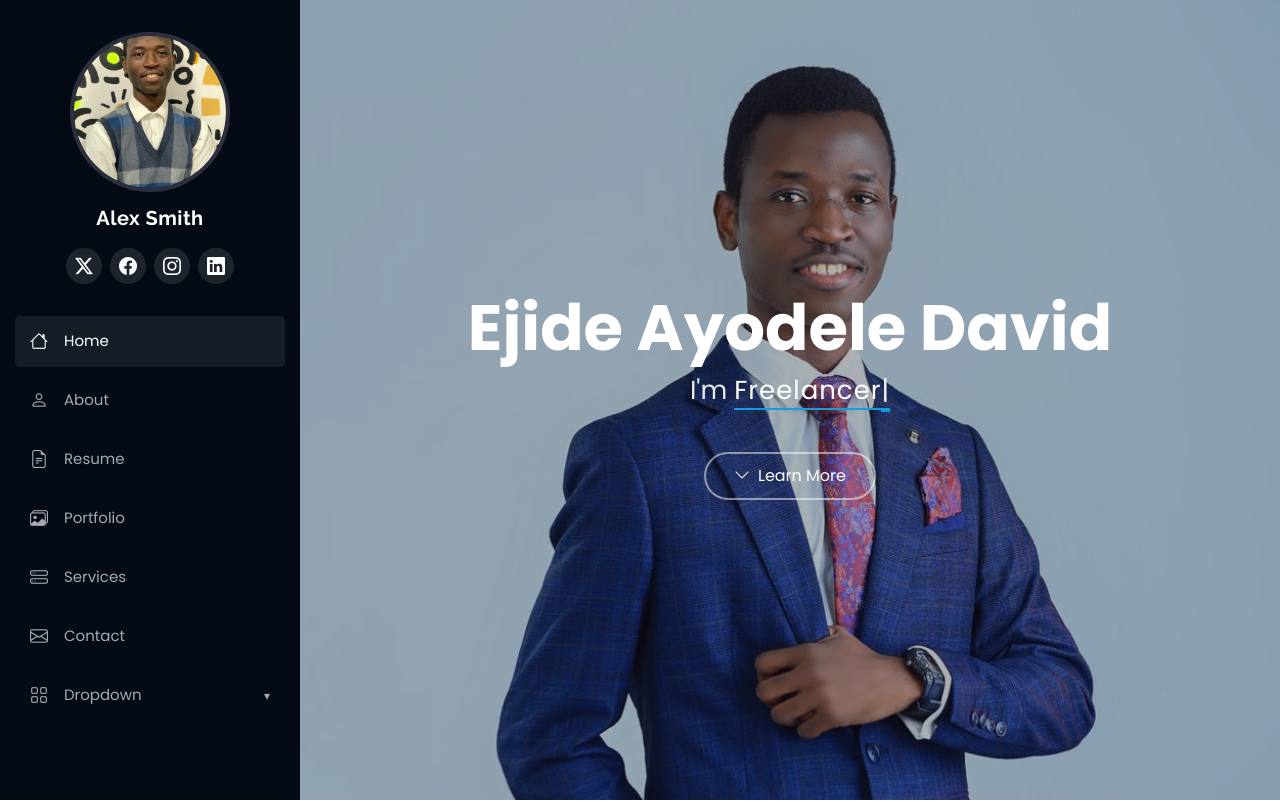
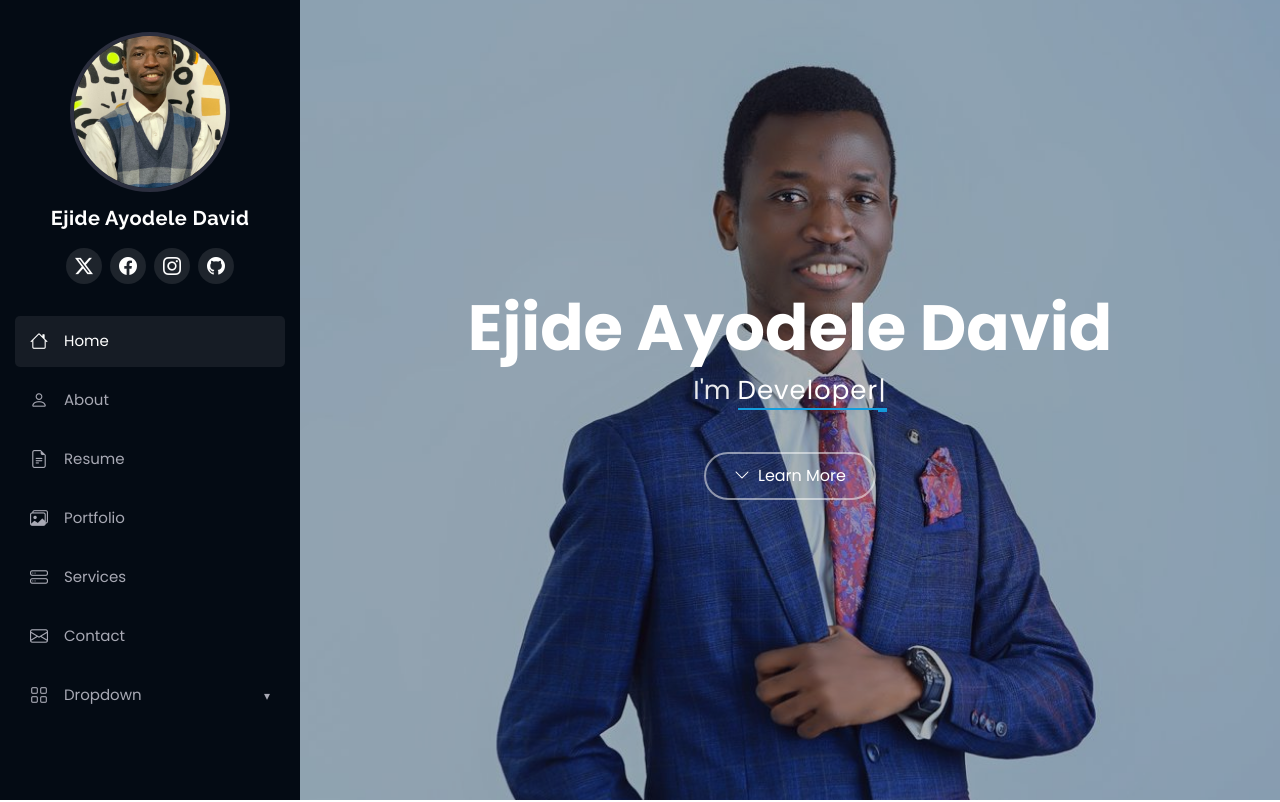
Before and after one commit to Akinfola/Akinport, a Next.js app in the folder frontend/: page / in a window 1280 px wide. Shown: the top 802 px of the page. Built offline with nearby package versions, Linux system fonts and the light colour scheme.

Commit message:
error rectified

```diff
--- a/frontend/components/Footer.tsx
+++ b/frontend/components/Footer.tsx
@@ -11,10 +11,9 @@ export default function Footer() {
       </div>
       <div className="credits">
         Designed by{' '}
-        <a href="https://bootstrapmade.com/" target="_blank" rel="noopener noreferrer">
+        <a href="#">
           Akintek⚡
         </a>{' '}
-        | Built with Next.js
       </div>
     </footer>
   );
--- a/frontend/components/Hero.tsx
+++ b/frontend/components/Hero.tsx
@@ -2,7 +2,7 @@
 
 import { useEffect, useState } from 'react';
 
-const TYPED_WORDS = ['Designer', 'Developer', 'Freelancer'];
+const TYPED_WORDS = ['Developer', 'Freelancer'];
 const TYPING_SPEED = 120;
 const DELETING_SPEED = 60;
 const PAUSE_DURATION = 1800;
--- a/frontend/components/Sidebar.tsx
+++ b/frontend/components/Sidebar.tsx
@@ -59,7 +59,7 @@ export default function Sidebar({ isOpen, onClose }: SidebarProps) {
         <div className="w-40 h-40 rounded-full overflow-hidden border-4 border-[#2c2f3f] mb-3">
           <Image
             src= "/assets/sidebar.jpeg"
-            alt="Alex Smith"
+            alt="Ejide Ayodele"
             width={160}
             height={160}
             className="object-cover w-full h-full"
@@ -75,23 +75,23 @@ export default function Sidebar({ isOpen, onClose }: SidebarProps) {
               handleNavClick('#hero');
             }}
           >
-            Alex Smith
+            Ejide Ayodele David
           </a>
         </h1>
 
         {/* Social Links */}
         <div className="social-links flex gap-2 mt-4">
-          <a href="https://twitter.com" target="_blank" rel="noopener noreferrer" title="Twitter">
+          <a href="https://twitter.com/Hakin_Fola" target="_blank" rel="noopener noreferrer" title="Twitter">
             <i className="bi bi-twitter-x" />
           </a>
-          <a href="https://facebook.com" target="_blank" rel="noopener noreferrer" title="Facebook">
+          <a href="https://facebook.com/akin.fola.885709" target="_blank" rel="noopener noreferrer" title="Facebook">
             <i className="bi bi-facebook" />
           </a>
-          <a href="https://instagram.com" target="_blank" rel="noopener noreferrer" title="Instagram">
+          <a href="https://instagram.com/iam_akinfola" target="_blank" rel="noopener noreferrer" title="Instagram">
             <i className="bi bi-instagram" />
           </a>
-          <a href="https://linkedin.com" target="_blank" rel="noopener noreferrer" title="LinkedIn">
-            <i className="bi bi-linkedin" />
+          <a href="https://github.com/Akinfola" target="_blank" rel="noopener noreferrer" title="GitHub">
+            <i className="bi bi-github" />
           </a>
         </div>
       </div>
```
Also changed, not shown: frontend/components/Contact.tsx (indentation only).
